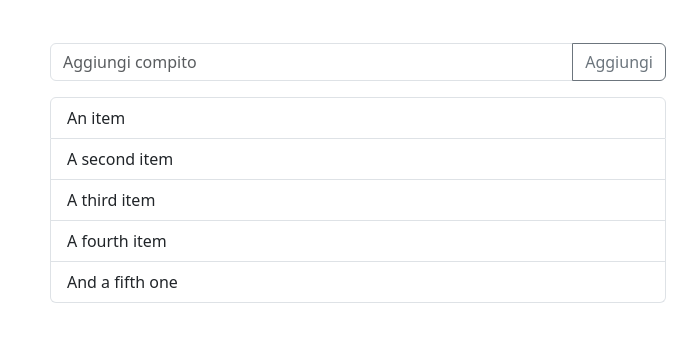
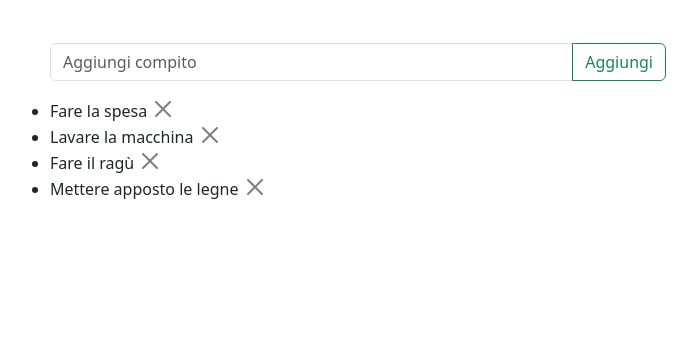
Before and after one commit to GiacomoSeveri/vue-todolist, a plain HTML site: page index.html in a window 1280 px wide. Shown: the part 69-410 px from the top of the page, without its empty margins (282-979 px from the left). Drawn offline with nearby package versions, Linux system fonts and the light colour scheme.

Commit message:
problemi

```diff
--- a/index.html
+++ b/index.html
@@ -16,6 +16,7 @@
 
     <!-- js -->
     <script defer src="js/script.js"></script>
+
     <title>Document</title>
 </head>
 <body>
@@ -26,16 +27,19 @@
         <div class="container w-50" id="root">
             <div class="input-group mb-3">
                 <input type="text" class="form-control" placeholder="Aggiungi compito">
-                <button class="btn btn-outline-secondary" type="button">Aggiungi</button>
+                <button class="btn btn-outline-success" type="button">Aggiungi</button>
             </div>
-            <ul class="list-group">
-                <li class="list-group-item">An item</li>
-                <li class="list-group-item">A second item</li>
-                <li class="list-group-item">A third item</li>
-                <li class="list-group-item">A fourth item</li>
-                <li class="list-group-item">And a fifth one</li>
+            <ul class="list-group" role="button">
+                <li v-for="t in tasks"  @click="deed()" :class="t.done === true ? 'text-decoration-line-through' : ''">
+                    {{ t.task }}
+                    <button type="button" class="btn-close"></button>
+                </li>
+
             </ul>
         </div>
     </main>
 </body>
 </html>
+
+<!-- :class="i === currentIndex ? 'active' : ''" -->
+<!-- class="list-group-item d-flex justify-content-between" -->
--- a/js/script.js
+++ b/js/script.js
@@ -2,7 +2,8 @@ console.log('vue ok', Vue)
 
 const app = Vue.createApp({
     data(){
-        tusks= [
+        return{
+            tasks: [
                 {
                     task: 'Fare la spesa',
                     done: 'folse'
@@ -21,6 +22,12 @@ const app = Vue.createApp({
                 },
             ]
         }
+    },
+    methods: {
+        deed(){
+            this.done = 'true';
+        }
+    }
 });
 
 app.mount('#root')
```
Lines whose indentation alone changed are shown as unchanged.
